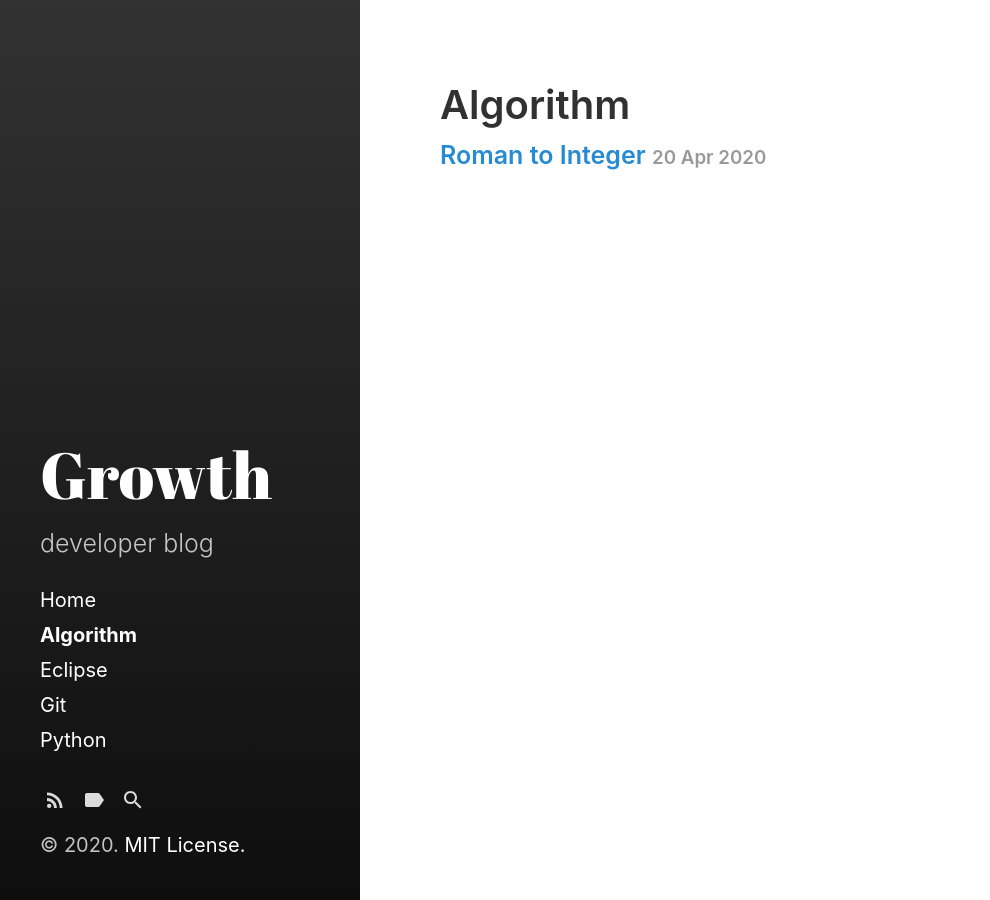
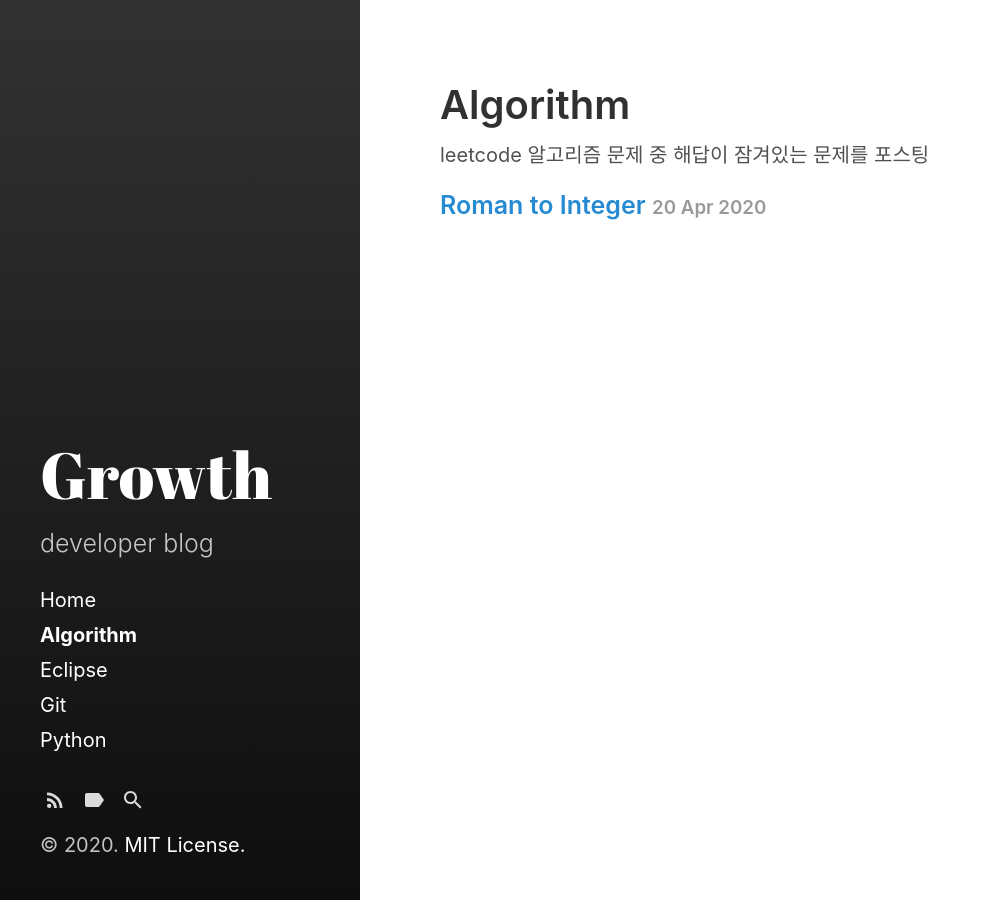
Before and after one commit to sangeun-jo/sangeun-jo.github.io, a Jekyll site: the page built from category/Algorithm.md, in a window 1280 px wide. Shown: the whole page, without its empty margins (0-990 px from the left). Built offline with Jekyll 4.4.1, drawn with Linux system fonts in a browser that asks for light colours.

Commit message:
Update Algorithm.md

```diff
--- a/category/Algorithm.md
+++ b/category/Algorithm.md
@@ -2,3 +2,5 @@
 layout: category
 title: Algorithm
 ---
+
+leetcode 알고리즘 문제 중 해답이 잠겨있는 문제를 포스팅
```
